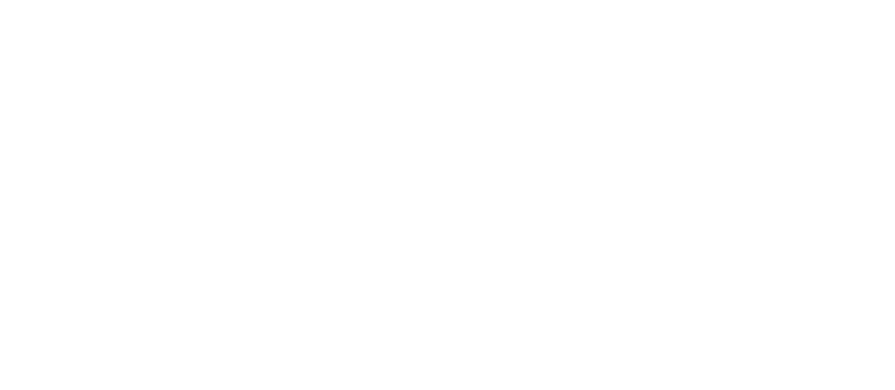
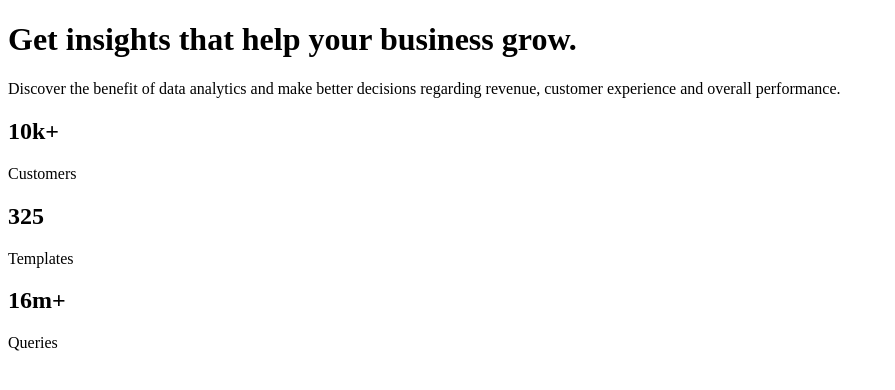
Before and after one commit to nabila-nuzhat/hero-section, a plain HTML site: page index.html in a window 1280 px wide. Shown: the whole page, without its empty margins (0-895 px from the left). Drawn offline with Linux system fonts and the light colour scheme.

Commit message:
text add

```diff
--- a/index.html
+++ b/index.html
@@ -11,14 +11,38 @@
         <link href="https://fonts.googleapis.com/css2?family=Inter:wght@400;700&family=Lexend+Deca:wght@400;700&display=swap" rel="stylesheet">
 </head>
 <body>
+    <!-- main container hero section START -->
     <div class="container">
+        <!-- text container of hero section START -------- -->
        <div class="text__container">
+        <div class="intro">
+            <h1>Get insights that help your business grow.</h1>
+            <p>Discover the benefit of data analytics and make better decisions regarding revenue, customer experience and overall performance.</p>
+        </div>
 
+        <!-- stat text section -->
+        <div class="stat">
+            <div>
+                <h2>10k&plus;</h2>
+                <p>Customers</p>
+            </div>
+            <div>
+                <h2>325</h2>
+                <p>Templates</p>
+            </div>
+            <div>
+                <h2>16m&plus;</h2>
+                <p>Queries</p>
+            </div>
+        </div>
        </div>
+<!-- text container of hero section END -------- -->
+       <!-- image container of hero-section -->
        <div class="image__container">
 
        </div>
 
     </div>
+    <!-- main container hero section END -->
 </body>
 </html>
```
